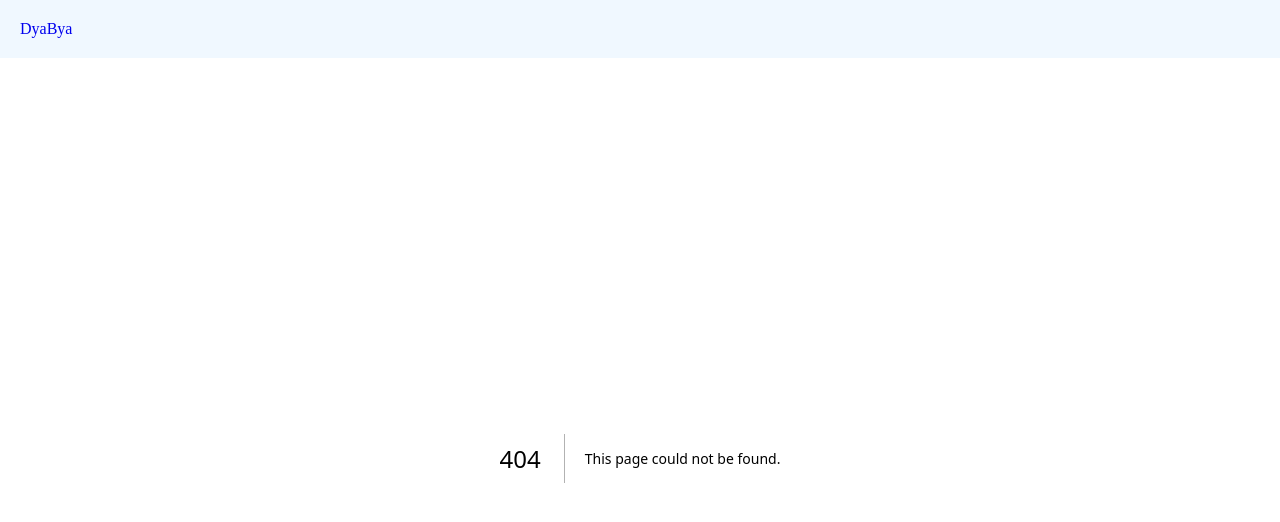
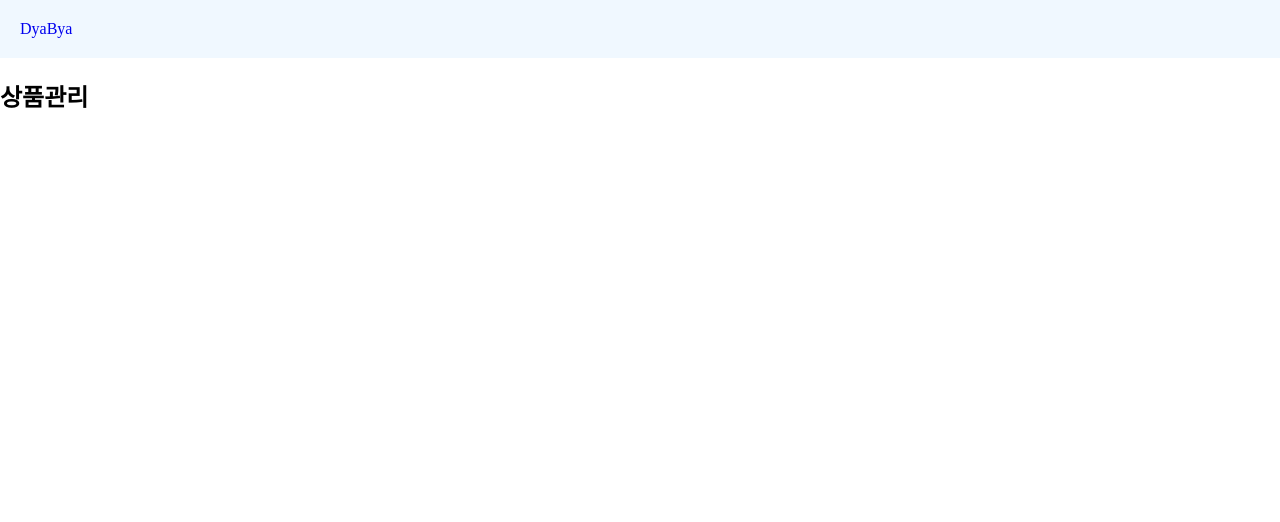
Before and after one commit to seunghee1108/Next-Practice, a Next.js app in the folder next-project/: page /management in a window 1280 px wide. Before the commit this address had no page. Shown: the top 522 px of the page. Built offline with nearby package versions, Linux system fonts and the light colour scheme.

Commit message:
상품관리 페이지

```diff
--- /dev/null
+++ b/next-project/app/management/page.tsx
@@ -0,0 +1,7 @@
+export default  function management (){
+  return (
+    <div>
+      <h2>상품관리</h2>
+    </div>
+  )
+}
```
